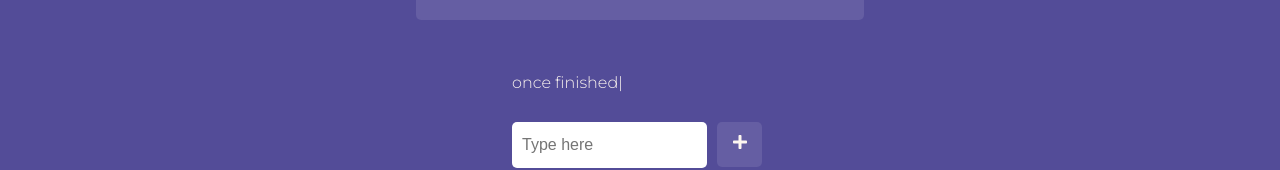
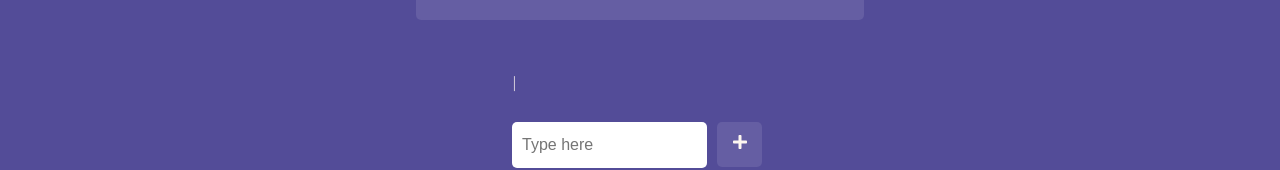
Before and after one commit to abroroo/pomodoro-timer, a React (Create React App) app: page / in a window 1280 px wide. Shown: the part 454-624 px from the top of the page. Built offline with nearby package versions, Linux system fonts and the light colour scheme.

Commit message:
Typical text change

```diff
--- a/src/ToDoList.js
+++ b/src/ToDoList.js
@@ -53,7 +53,7 @@ export default class TodoList extends Component {
       <div className="todoListMain">
         <div className="header">
         <Typical
-        steps={['To Do List', 500, 'create new tasks', 1000, 'once finished', 500, 'click on task to Delete', 1000]}
+        steps={['Below is To Do List', 500, 'create new tasks', 1000, 'once finished', 500, 'click on task to Delete', 1000]}
         loop={Infinity}
         wrapper="p"
         className="todoTitle"
```
